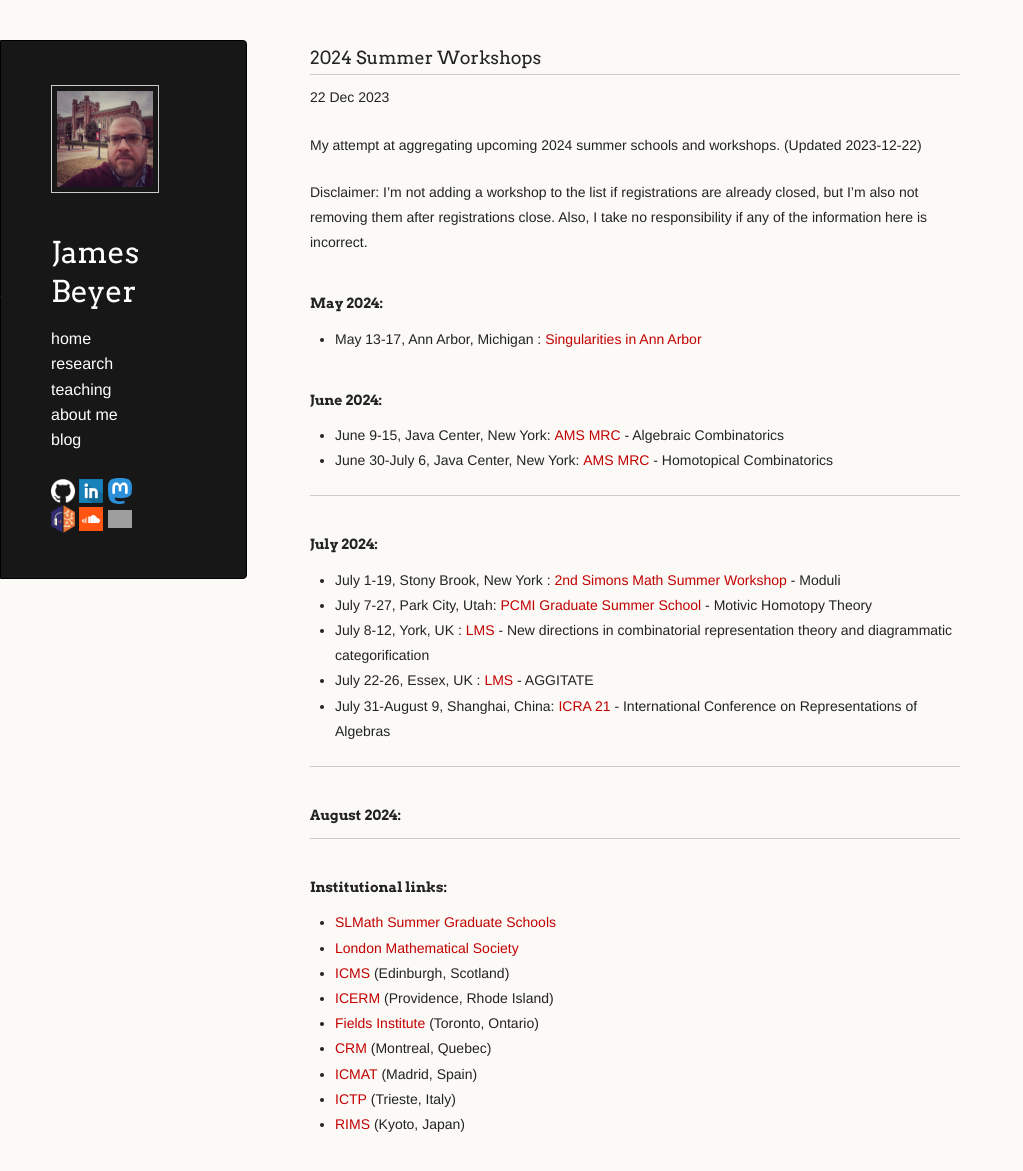
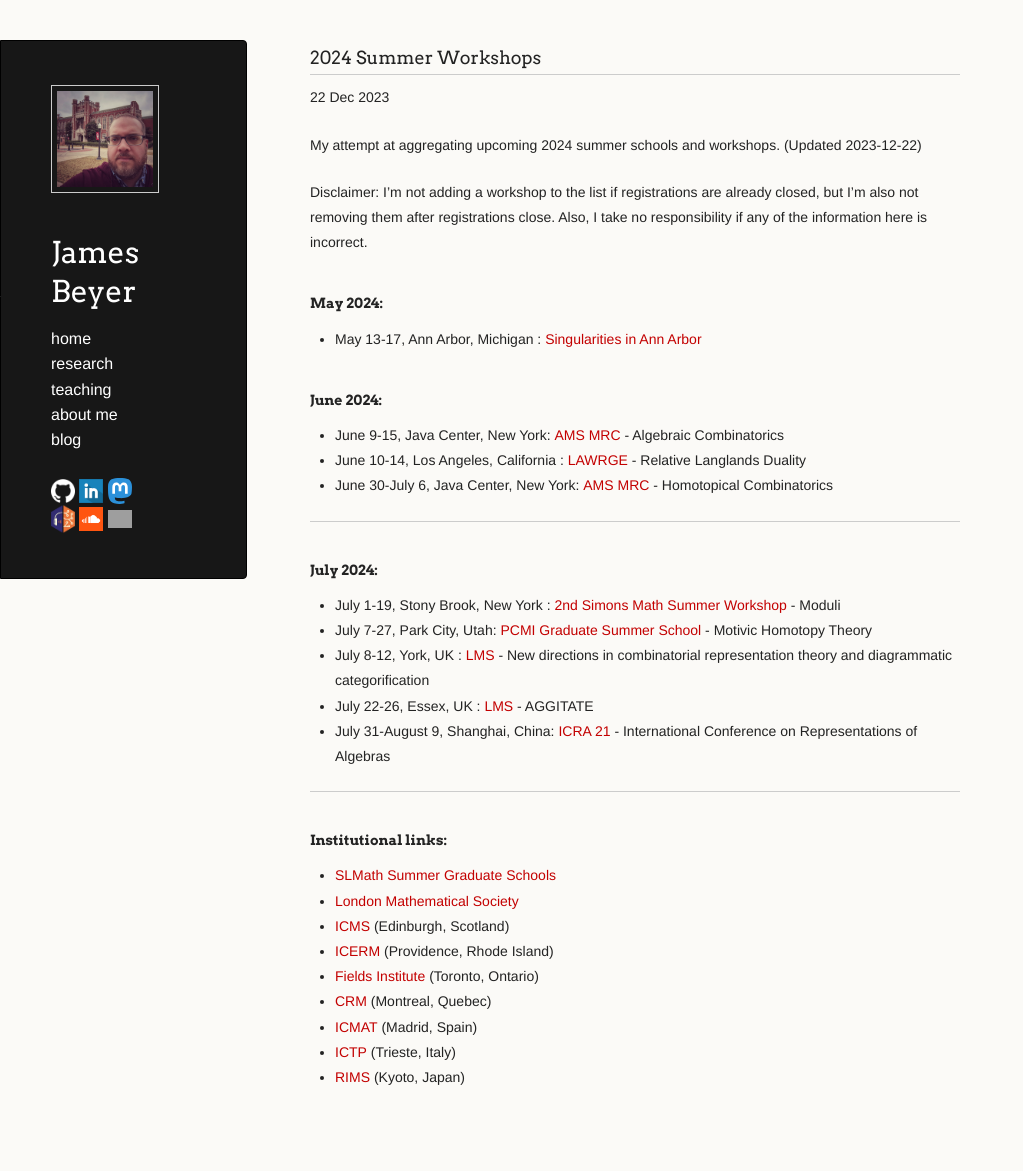
Before and after one commit to jebeyer/jebeyer.github.io, a Jekyll site: the page built from _posts/2023-12-22-summer_workshops_2024.md, in a window 1280 px wide and 1209 px high. Shown: the top 1171 px of the window, without its empty margins (0-1023 px from the left). Built offline with Jekyll 4.4.1, drawn with Linux system fonts in a browser that asks for light colours; a script that is not in the unit is left out; grey boxes are pictures that could not be loaded.

Commit message:
Update 2023-12-22-summer_workshops_2024.md
added LAWRGE

```diff
--- a/_posts/2023-12-22-summer_workshops_2024.md
+++ b/_posts/2023-12-22-summer_workshops_2024.md
@@ -15,6 +15,7 @@ Disclaimer: I'm not adding a workshop to the list if registrations are already c
 
 #### June 2024:
 * June 9-15, Java Center, New York: [AMS MRC](https://www.ams.org/programs/research-communities/mrc-24) - Algebraic Combinatorics
+* June 10-14, Los Angeles, California : [LAWRGE](https://sites.google.com/view/lawrge2024/) - Relative Langlands Duality
 * June 30-July 6, Java Center, New York: [AMS MRC](https://www.ams.org/programs/research-communities/mrc-24) - Homotopical Combinatorics
 
 ---
@@ -28,10 +29,6 @@ Disclaimer: I'm not adding a workshop to the list if registrations are already c
 
 ---
 
-#### August 2024:
-
----
-
 #### Institutional links:
 * [SLMath Summer Graduate Schools](https://www.slmath.org/summer-schools)
 * [London Mathematical Society](https://www.lms.ac.uk/events/lms-research-schools)
```
